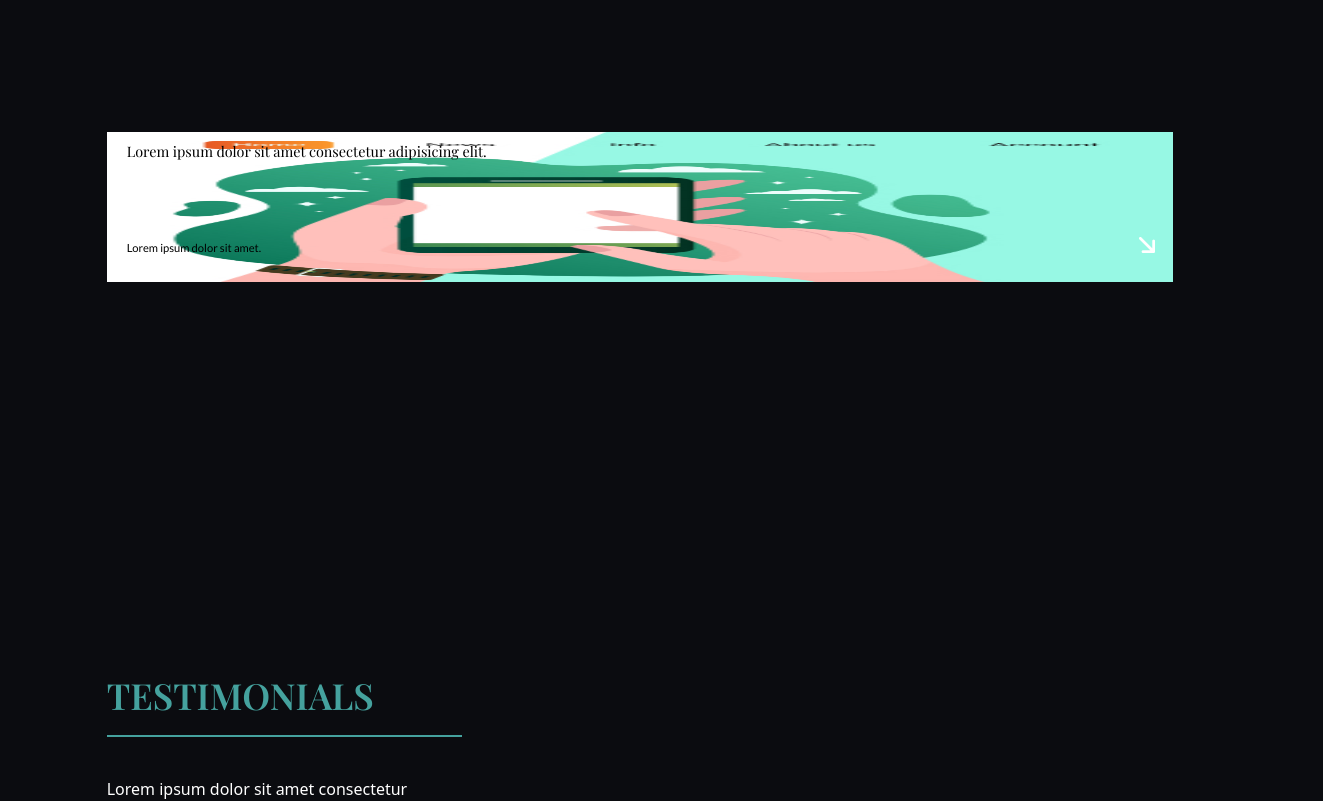
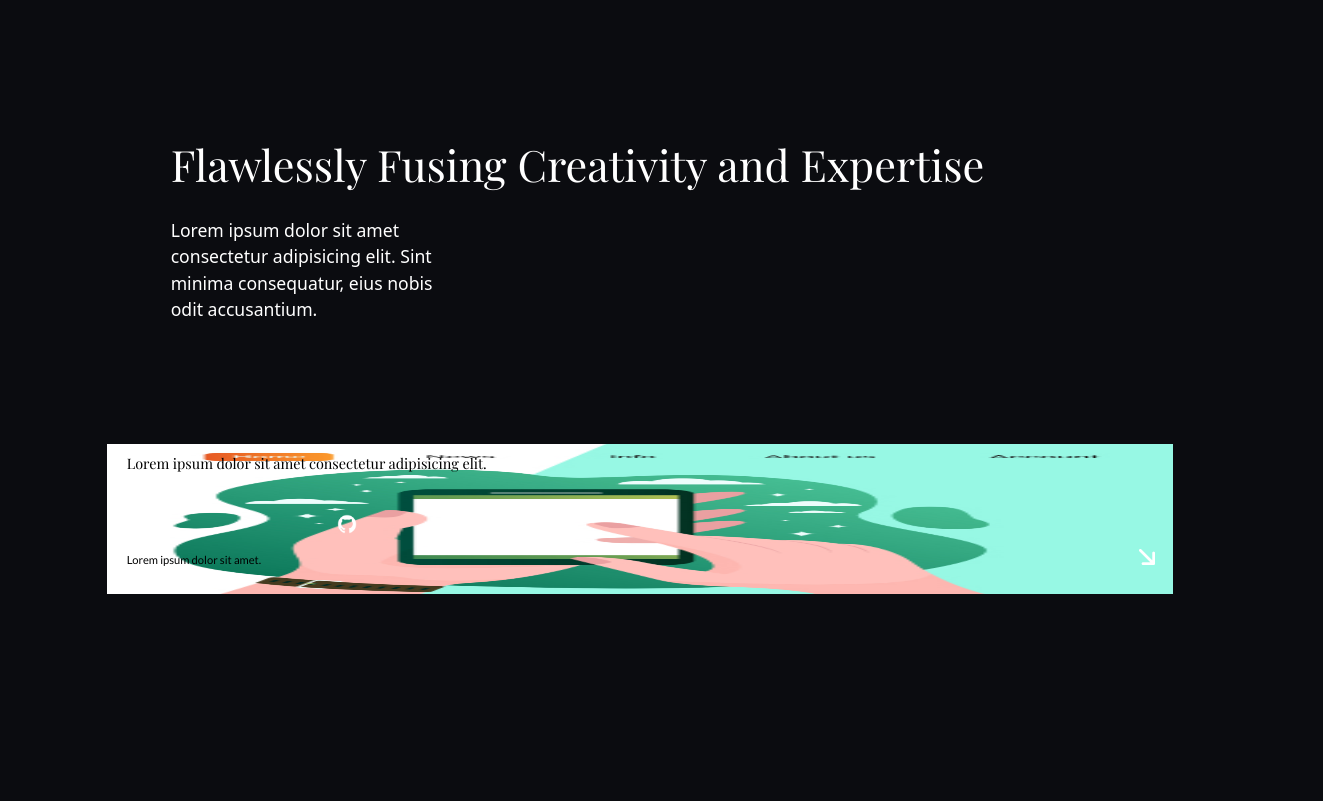
Before and after one commit to travisburns/portfoliosite, a React (Vite) app in the folder portfoliosite/: page / in a window 1280 px wide. Shown: the part 1660-2461 px from the top of the page, 1323 px wide, since content can reach past the window. Built offline with nearby package versions, Linux system fonts and the light colour scheme.

Commit message:
Added project title and description for screen size 320 width

```diff
--- a/portfoliosite/src/scenes/Projects.jsx
+++ b/portfoliosite/src/scenes/Projects.jsx
@@ -2,13 +2,19 @@ import LineGradient from "../components/LineGradient";
 import { motion } from "framer-motion";
 import Project1 from "../assets/project-1.jpeg"
 import projectArrow from "../assets/project-arrow.png"
-
+import github from "../assets/github.png"
 
 
 const Projects = () => {
   return (
 
     <section id="projects" className="pt-48 pb-48">
+      <div className="projects-title w-[90vw] ml-[5vw] mr-[5vw] pb-[12rem]">
+      <p className="project-title_desc text-[2.7em] w-[100%] font-playfair mb-5">Flawlessly Fusing Creativity and Expertise</p>
+      <div className="project-title-para">
+        <p className="project-title-para-text w-[262px] h-[35px] text-[1.1rem]">Lorem ipsum dolor sit amet consectetur adipisicing elit. Sint minima consequatur, eius nobis odit accusantium.</p>
+      </div>
+      </div>
 
       <div className="item-container w-[100%]">
         <div className="item-info">
@@ -27,6 +33,9 @@ const Projects = () => {
               <div className="project-arrow relative top-[7rem] left-[2rem]">
                 <img src={projectArrow} alt="" className="absolute right-[30px] bottom-[34px] w-[1em] h-[1em]"/>
               </div>
+              <div className="project-github">
+              <img src={github} alt="" className=" relative top-[25px] left-[13rem] w-[1.5em] h-[1.5em]"/>
+              </div>
               </div>
           </div>
         </div>
```
Also changed, not shown: portfoliosite/src/assets/github.png (added).
